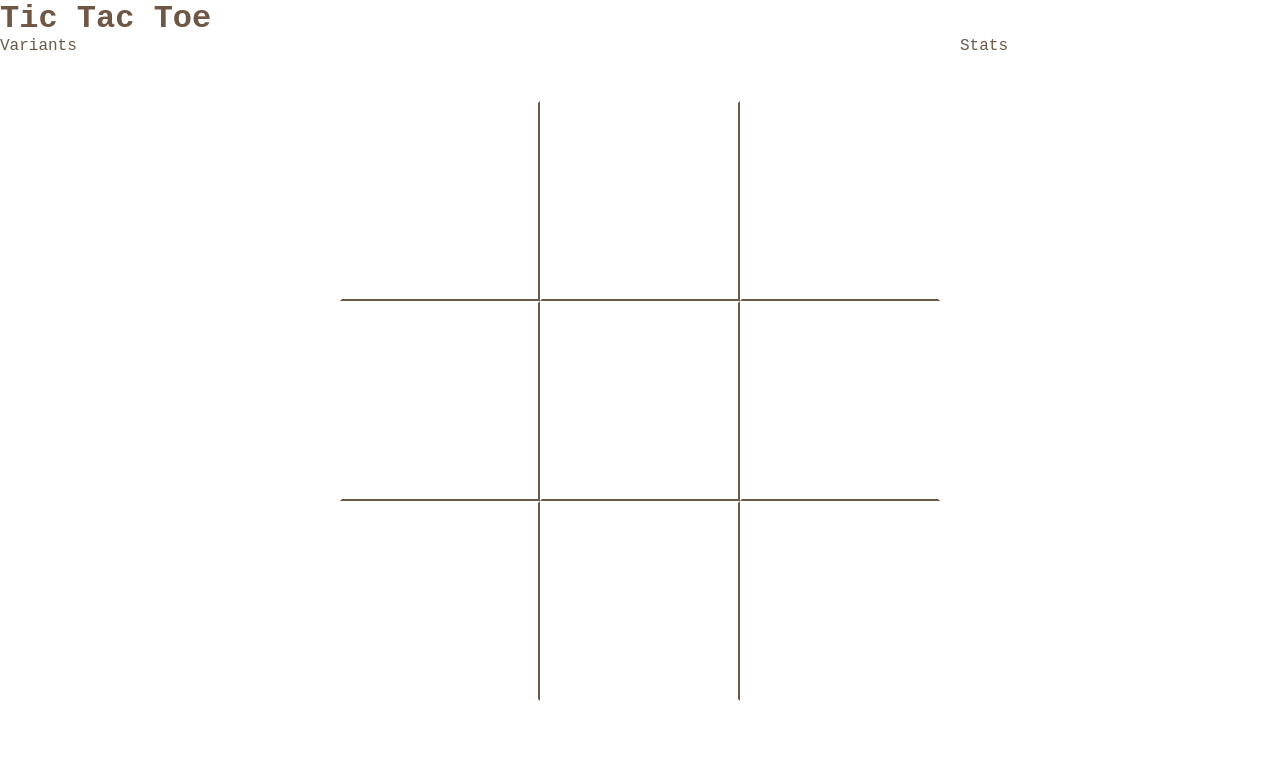
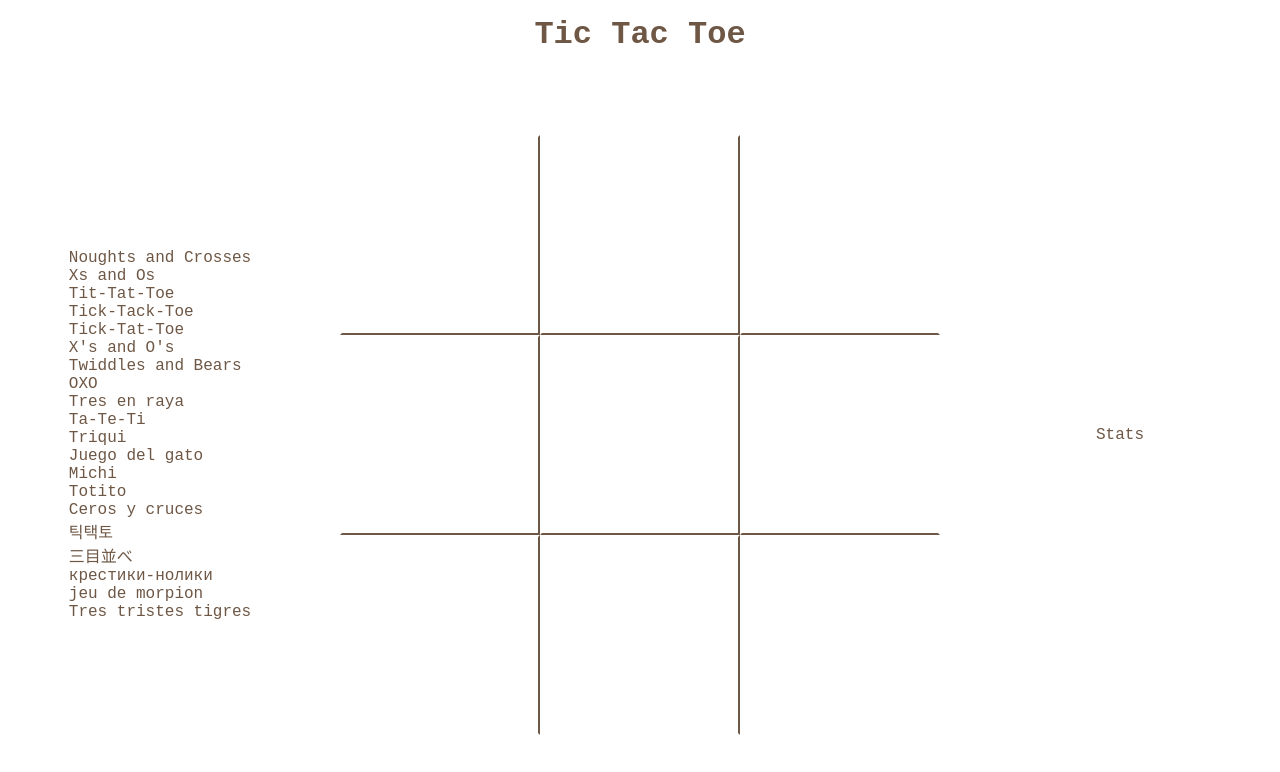
Before and after one commit to ortizrodrigo/tic-tac-toe, a React (Vite) app: page / in a window 1280 px wide. Shown: the top 772 px of the page. Built offline with nearby package versions, Linux system fonts and the light colour scheme.

Commit message:
refactor(ui): improve board layout and game state management

```diff
--- a/src/app/App.css
+++ b/src/app/App.css
@@ -3,4 +3,5 @@
   height: 100%;
   display: flex;
   flex-direction: column;
+  align-items: center;
 }
--- a/src/components/Board/Board.css
+++ b/src/components/Board/Board.css
@@ -1,10 +1,11 @@
 .board {
   display: grid;
-  grid-template-columns: repeat(3, 200px);
-  grid-template-rows: repeat(3, 200px);
+  grid-template-columns: repeat(3, 1fr);
+  grid-template-rows: repeat(3, 1fr);
   justify-content: center;
   align-items: center;
-  margin-top: 64px;
+  min-width: 600px;
+  aspect-ratio: 1 / 1;
 }
 
 .cell {
--- a/src/components/Board/Board.tsx
+++ b/src/components/Board/Board.tsx
@@ -1,25 +1,28 @@
-import { useState } from "react";
+import { useState, useEffect } from "react";
 import "./Board.css";
 
-type Player = "X" | "O" | "";
+type Player = "x" | "o" | "-";
 
 const Board: React.FC = () => {
-  const [cells, setCells] = useState<Player[]>(Array(9).fill(""));
-  const [currentPlayer, setCurrentPlayer] = useState<Player>("X");
+  const [board, setBoard] = useState("---------");
+  const [currentPlayer, setCurrentPlayer] = useState<Player>("x");
+
+  useEffect(() => {
+    console.log(board);
+  }, [board]);
 
   const handleClick = (index: number) => {
-    if (cells[index] !== "") return;
-    const newCells = [...cells];
-    newCells[index] = currentPlayer;
-    setCells(newCells);
-    setCurrentPlayer(currentPlayer === "X" ? "O" : "X");
+    if (board[index] !== "-") return;
+    const newBoard = board.slice(0, index) + currentPlayer + board.slice(index + 1);
+    setBoard(newBoard);
+    setCurrentPlayer(currentPlayer === "x" ? "o" : "x");
   };
 
   return (
     <div className="board">
-      {cells.map((cell, index) => (
+      {board.split("").map((cell, index) => (
         <div key={index} className="cell" onClick={() => handleClick(index)}>
-          {cell}
+          {cell !== "-" ? cell : ""}
         </div>
       ))}
     </div>
--- a/src/components/SplitView/SplitView.css
+++ b/src/components/SplitView/SplitView.css
@@ -1,4 +1,5 @@
 .split-view {
   width: 100%;
   height: 100%;
+  place-items: center;
 }
--- a/src/components/Variants/Variants.tsx
+++ b/src/components/Variants/Variants.tsx
@@ -1,7 +1,32 @@
 import "./Variants.css";
 
 function Variants() {
-  return <div>Variants</div>;
+  return (
+    <div className="variants">
+      <ul>
+        <li>Noughts and Crosses</li>
+        <li>Xs and Os</li>
+        <li>Tit-Tat-Toe</li>
+        <li>Tick-Tack-Toe</li>
+        <li>Tick-Tat-Toe</li>
+        <li>X's and O's</li>
+        <li>Twiddles and Bears</li>
+        <li>OXO</li>
+        <li>Tres en raya</li>
+        <li>Ta-Te-Ti</li>
+        <li>Triqui</li>
+        <li>Juego del gato</li>
+        <li>Michi</li>
+        <li>Totito</li>
+        <li>Ceros y cruces</li>
+        <li>틱택토</li>
+        <li>三目並べ</li>
+        <li>крестики-нолики</li>
+        <li>jeu de morpion</li>
+        <li>Tres tristes tigres</li>
+      </ul>
+    </div>
+  );
 }
 
 export default Variants;
--- a/src/index.css
+++ b/src/index.css
@@ -35,3 +35,13 @@ body {
   width: 100%;
   height: 100%;
 }
+
+h1 {
+  margin: 16px;
+}
+
+ul {
+  list-style: none;
+  padding-left: 0;
+  margin-left: 0;
+}
```
